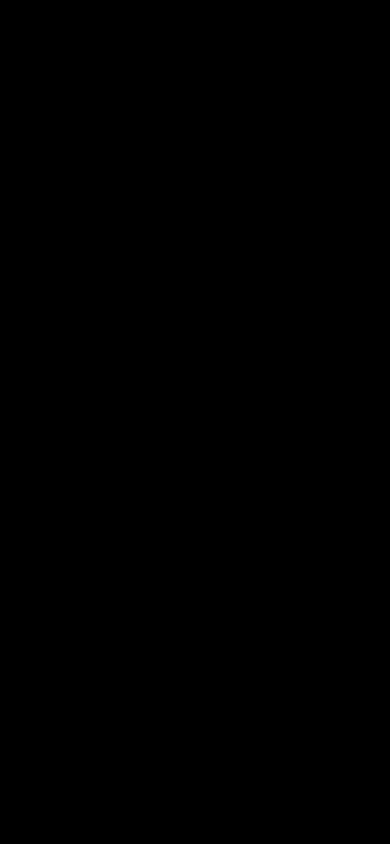
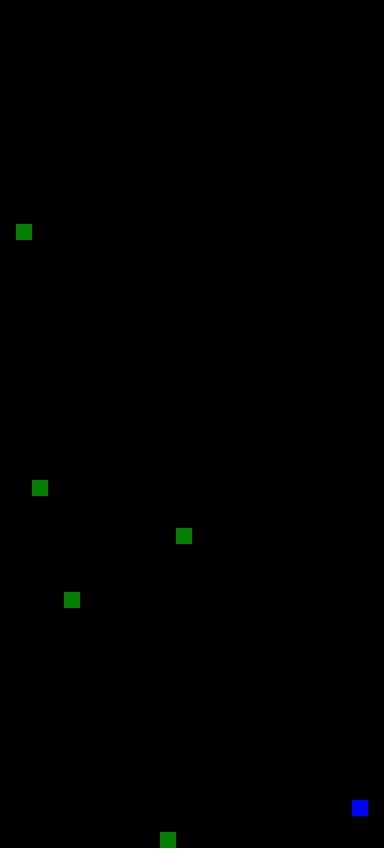
Before and after one commit to olzx/snake-JS, a plain HTML site: page index.html in a window 390 px wide. Drawn offline with Linux system fonts and the light colour scheme.

Commit message:
added responsive display and spawn food + their settings

```diff
--- a/index.html
+++ b/index.html
@@ -6,6 +6,7 @@
     <meta name="viewport" content="width=device-width, initial-scale=1.0">
     <link rel="stylesheet" href="style.css">
     <title>Snake</title>
+    <link rel="shortcut icon" href="favicon.ico"/>
 </head>
 <body>
     <canvas id='snake'>Обновите браузер (или ваш браузер не поддерживает canvas)</canvas>
--- a/script.js
+++ b/script.js
@@ -3,8 +3,10 @@ class Game {
         this.$el = document.querySelector(options.selector)
         this.ctx = this.$el.getContext('2d')
 
-        this.$el.width = options.width
-        this.$el.height = options.height
+        this.sizeBox = options.sizeBox
+
+        this.$el.width = this.getClosestInteger(options.width, this.sizeBox)
+        this.$el.height = this.getClosestInteger(options.height, this.sizeBox)
     }
 
     show() {
@@ -14,6 +16,15 @@ class Game {
     hide() {
         this.$el.style.display = 'none'
     }
+
+    getClosestInteger(a, b, x = Math.trunc(a / b)) { //х - сколько раз b содержится в а
+        if(a > b){//защита от дурака
+            if(!(a % b)) //если а делится на b без остатка
+                return a//значит а это и есть ответ
+            return (b * (x + 1) - a) < (a - b * x) ? b * (x + 1) : b * x //иначе выбираем между b * x и b * (x + 1)
+        }
+        return 'Некорректный ввод данных'
+    }
 }
 
 class Snake extends Game {
@@ -22,10 +33,22 @@ class Snake extends Game {
 
         this.setFlatColor(options.flatColor)
 
-        this.sizeBox = options.sizeBox
         this.timeUpdate = options.timeUpdate
 
         this._start = false
+
+        this.eats = [
+            {food: {
+                amount: options.eats.foodApple.amount,
+                color: options.eats.foodApple.color,
+                coords: []
+            }},
+            {boost: {
+                amount: options.eats.boost.amount,
+                color: options.eats.boost.color,
+                coords: []
+            }}
+        ]
     }
 
     setFlatColor(color) {
@@ -36,17 +59,6 @@ class Snake extends Game {
 
     setTimeUpdate(time) {
         this.timeUpdate = time
-    }
-
-    _drawUpdate = () => {
-        if (!this._start) return // если игры не была начата
-        console.log('1')
-
-        // game
-
-        if (this._start == true) {
-            setTimeout(this._drawUpdate, this.timeUpdate)
-        }
     }
 
     startGame() {
@@ -65,6 +77,46 @@ class Snake extends Game {
             console.error('[Ошибка]: Игра еще не началась')
         }
     }
+
+    _drawUpdate = () => {
+        if (!this._start) return // если игры не была начата
+
+        this._spawnEats(this.eats)
+
+        if (this._start == true) {
+            setTimeout(this._drawUpdate, this.timeUpdate)
+        }
+    }
+
+    _spawnEats(arrEats) {
+        arrEats.forEach(food => {
+            for (const iterator in food) {
+                const amount = food[iterator].amount
+                const color = food[iterator].color
+                let coords = food[iterator].coords
+
+                for (let i = 0; i < amount; i++) {
+                    if (coords.length < amount) {
+                        const cord = this._getRandomCoords()
+                        coords.push(cord)
+                    }
+
+                    const x = (coords[i].x)*this.sizeBox
+                    const y = (coords[i].y)*this.sizeBox
+
+                    this.ctx.fillStyle = color
+                    this.ctx.fillRect(x, y, this.sizeBox, this.sizeBox)
+                }
+            }
+        })
+    }
+
+    _getRandomCoords() {
+        return {
+            x: Math.floor(Math.random() * this.$el.width/this.sizeBox),
+            y: Math.floor(Math.random() * this.$el.height/this.sizeBox)
+        }
+    }
 }
 
 
@@ -72,7 +124,23 @@ const snake = new Snake({
     selector: '#snake', // id canvas из Html
     height: document.body.clientHeight, // высота canvas
     width: document.body.clientWidth,   // ширина canvas
-    timeUpdate: 100,    // время обновления (ms)
+    timeUpdate: 1,    // время обновления (ms)
     sizeBox: 16, // ширина = высота клеточек (px)
     flatColor: '#000', // цвет фона canvas
+
+    // Настройка всего что ест snake
+    eats: {
+        foodApple: {
+            amount: 5,
+            color: 'green'
+        },
+        boost: {
+            amount: 1,
+            color: 'blue'
+        }
+    },
+
+
 })
+
+snake.startGame()
```
Also changed, not shown: favicon.ico (added).
